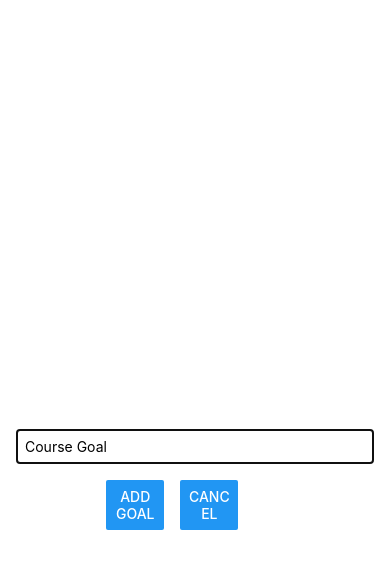
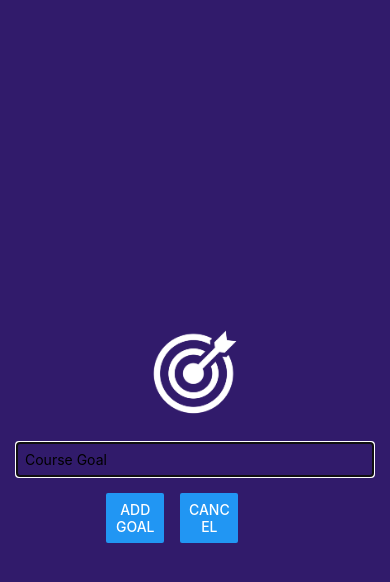
Before and after one commit to tfbielawski/udemyrn, a React Native app: screen / in a window 390 px wide. Both pictures are taken after a click on the button "ADD NEW GOAL". Shown: the top 582 px of the page. Built offline with nearby package versions, Linux system fonts and the light colour scheme.

Commit message:
styling modal

```diff
--- a/components/GoalInput.js
+++ b/components/GoalInput.js
@@ -60,10 +60,8 @@ const styles = StyleSheet.create({
     // flexDirection: "column", //default, not needed
     justifyContent: "center",
     alignItems: "center", //Aligns text on the button
-    marginBottom: 24,
     padding: 16,
-    borderBottomWidth: 1,
-    borderBottomColor: "#cccccc",
+    backgroundColor: "#311b6b",
   },
   image: {
     width: 100,
```
